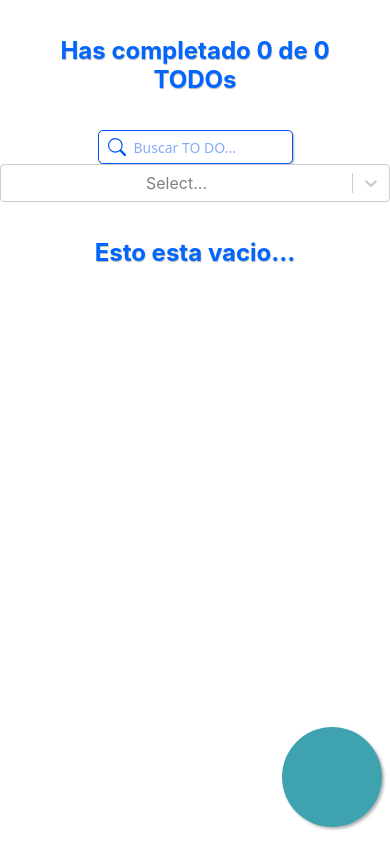
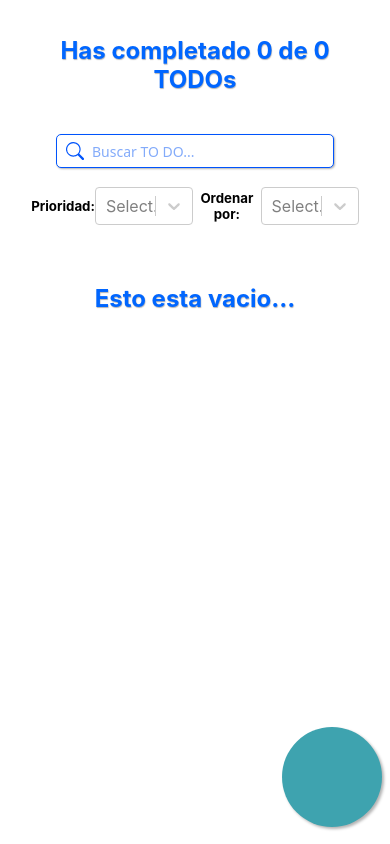
Before and after one commit to Dami-R92/todos-app, a React (Create React App) app: page / in a window 390 px wide. Built offline with nearby package versions, Linux system fonts and the light colour scheme; some icons are missing.

Commit message:
agregado de funciones de filtro y orden por estado completed, prioridad, se arreglaron los boxes que se rompian en mobile(se uso word-break)

```diff
--- a/src/App/App.css
+++ b/src/App/App.css
@@ -66,3 +66,35 @@ text-align: -webkit-center;
   left: 50%;
   transform: translateX(-50%) translateY(100%);
 } */
+
+.toolsContainer {
+  display: flex;
+  flex-direction: row;
+  align-items: center;
+  justify-content: space-around;
+  /* background-color: #bd1b43; */
+  padding: 0px 0px 0px 0px;
+  min-height: 50px;
+  margin: 1% 8%;
+  /* width: 85%; */
+}
+.selectToolContainer {
+  width: 50%;
+  display: flex;
+  flex-direction: row;
+  align-items: center;
+  justify-content: space-around;
+  /* background-color: #585268; */
+
+}
+
+@media screen and (max-width: 50em) {
+  .toolsContainer {
+    display: flex;
+    flex-direction: column;
+  }
+  .selectToolContainer {
+    width: 100%;
+  }
+
+}
--- a/src/App/AppUI.jsx
+++ b/src/App/AppUI.jsx
@@ -32,26 +32,41 @@ function AppUI() {
         setSearchValue,
         filteredValue,
         setFilteredValue,
+        sortByPriority,
+        sortByCompleted,
+        sortByNonCompleted,
     } = React.useContext(TodoContext);
 
     const priorityOptions = ['Todas','Alta', 'Media', 'Baja' ];
 
     const handleSelectChange = (e) => {
-        // console.log(e.value);
-        // console.log(filteredValue);
         setFilteredValue(e.value);
-        // filteredTodos = searchedTodos.filter(todo => todo.priority === e.value);
-        // console.log(filteredTodos);
     }
-
+    const orderOptions = ['Prioridad','Completas','Incompletas','Fecha' ];
+    const handleOrderChange = (e) => {
+        if(e.value === 'Prioridad'){
+            sortByPriority();
+        } else if ( e.value === 'Completas'){
+            sortByCompleted();
+        } else if (e.value === 'Incompletas'){
+            sortByNonCompleted();
+        }
+    }
 
     return (
         <>
         <section className='triangle'>
             <TodoCounter />
             <CreateTodoButton />
+            <div className="toolsContainer">
             <TodoSearch />
+            <div className="selectToolContainer">
+            <h5>Prioridad: </h5>
             <Select options={priorityOptions.map((priority) => ({ label: priority, value: priority }))} onChange={handleSelectChange} />
+            <h5>Ordenar por: </h5>
+            <Select options={orderOptions.map((order) => ({ label: order, value: order }))} onChange={handleOrderChange}/>
+            </div>
+            </div>
         </section>
 
             <TodoList>
@@ -72,8 +87,7 @@ function AppUI() {
             </TodoList>
             {openModal && (
                 <Modal>
-                    <TodoForm>
-                        </TodoForm>
+                    <TodoForm/>
                 </Modal>
             )
             }
--- a/src/Components/TodoItem/TodoItem.css
+++ b/src/Components/TodoItem/TodoItem.css
@@ -3,6 +3,7 @@
   justify-content: space-between;
   padding: 0px 0px 0px 0px;
   min-height: 50px;
+  height: auto;
   margin: 4% 8%;
   border: 1px;
   border-style: solid;
@@ -71,6 +72,8 @@
   margin-right: 15px;
   margin-left: 15px;
   color: rgb(42, 45, 54);
+  word-wrap: break-word;
+  word-break: break-all;
   /* text-shadow: 0.5px 0.5px 1px rgba(0, 0, 0, 0.3); */
 }
 .description--completed {
@@ -79,7 +82,7 @@
 .priority{
   display: flex;
   justify-content: center;
-  width: 40px;
+  /* width: 40px; */
   align-items: center;
   font-weight: bolder;
   font-size: 24px;
--- a/src/Components/TodoItem/TodoItem.jsx
+++ b/src/Components/TodoItem/TodoItem.jsx
@@ -2,35 +2,42 @@ import React from 'react'
 import './TodoItem.css'
 
 //Iconos
-import { FaCheck, FaCirclePlus, FaXmark    } from "react-icons/fa6";
-import { FcLowPriority, FcHighPriority , FcMediumPriority } from "react-icons/fc";
+import { FaCheck, FaCirclePlus, FaXmark } from "react-icons/fa6";
+import { FcLowPriority, FcHighPriority, FcMediumPriority } from "react-icons/fc";
 
 function TodoItem(props) {
 
   const PriorityColorSelector = (priority) => {
-    if(priority === 'Alta'){
-      return <FcHighPriority/>}
-    else if(priority === 'Media'){
-      return <FcMediumPriority/>
+    if (priority === 'Alta') {
+      return <FcHighPriority />
     }
-    else if (priority === 'Baja'){
-      return <FcLowPriority/>
+    else if (priority === 'Media') {
+      return <FcMediumPriority />
+    }
+    else if (priority === 'Baja') {
+      return <FcLowPriority />
     }
   }
+
+
 
   return (
     <div className={`todoItem${props.completed ? ' todoItem--completed' : ''}`}
 
     >
       <span className={`check${props.completed ? ' check--active' : ''}`}
-      onClick={props.onComplete}
+        onClick={props.onComplete}
       ><FaCheck /></span>
-      <span  className='priority'> {PriorityColorSelector(props.priority)}
+      <span className='priority'>
+        <p style={{ 'font-size': '10px', 'margin': '0px 10px ' }} >
+          Prioridad:
+        </p>
+        {PriorityColorSelector(props.priority)}
       </span>
       <p className={`description${props.completed ? ' description--completed' : ''}`}>{props.text}</p>
       <span className="delete"
-      onClick={props.onDelete}
-      ><FaXmark/></span>
+        onClick={props.onDelete}
+      ><FaXmark /></span>
     </div>
   )
 }
--- a/src/Components/TodoSearch/TodoSearch.css
+++ b/src/Components/TodoSearch/TodoSearch.css
@@ -8,7 +8,8 @@ font-family: system-ui, -apple-system, BlinkMacSystemFont, 'Segoe UI', Roboto, O
     justify-content: center;
     text-align: center;
 	position: relative;
-	max-width: 50%;
+	max-width: 80%;
+	min-width: 20%;
 }
 
 .input {
@@ -43,3 +44,16 @@ font-family: system-ui, -apple-system, BlinkMacSystemFont, 'Segoe UI', Roboto, O
 	width: 18px;
 	height: 18px;
 }
+
+@media screen and (max-width: 50em) {
+	.custom_input {
+		display: flex;
+		align-items: center;
+		justify-content: center;
+		text-align: center;
+		position: relative;
+		max-width: 100%;
+		min-width: 60%;
+	}
+
+  }
--- a/src/TodoContext/TodoContext.jsx
+++ b/src/TodoContext/TodoContext.jsx
@@ -14,6 +14,7 @@ function TodoProvider({children}) {
     const totalTodos = todos.length;
 
     const [filteredValue, setFilteredValue] = useState('Todas');
+
     const searchedTodos = todos.filter((todo) => {
         const todoText = todo.text.toLowerCase();
         const searchText = searchValue.toLowerCase();
@@ -31,20 +32,35 @@ function TodoProvider({children}) {
 
     //! VAriables en edicion
 
+  // Función para ordenar por prioridad
+  const sortByPriority = () => {
+    const sortedTodos = [...todos].sort((a, b) => {
+      // Puedes ajustar la lógica de ordenación según tus necesidades
+      const priorityOrder = { Baja: 3, Media: 2, Alta: 1 };
+      return priorityOrder[a.priority] - priorityOrder[b.priority];
+    });
 
-    // const filteredTodos = todos.filter((todo) => {
-    //     const todoPriority = todo.priority;
-    //     const searchPriority = filteredValue;
-    //     return todoPriority.includes(searchPriority)
-    // });
+    saveTodos(sortedTodos);
+  };
+  const sortByCompleted = () => {
+    const sortedTodos = [...todos].sort((a, b) => {
+      // Puedes ajustar la lógica de ordenación según tus necesidades
+      const completedOrder = { true: 1, false: 2 };
+      return completedOrder[a.completed] - completedOrder[b.completed];
+    });
 
-    // const filteredTodos = ()=> {
-    //     if(filteredValue === 'Todas'){
-    //         return searchedTodos
-    //     }else {
-    //        return searchedTodos.filter(todo => todo.priority === filteredValue);
-    //     }
-    // }
+    saveTodos(sortedTodos);
+  };
+
+  const sortByNonCompleted = () => {
+    const sortedTodos = [...todos].sort((a, b) => {
+      // Puedes ajustar la lógica de ordenación según tus necesidades
+      const completedOrder = { true: 2, false: 1 };
+      return completedOrder[a.completed] - completedOrder[b.completed];
+    });
+
+    saveTodos(sortedTodos);
+  };
 
         //! VAriables en edicion
     const addTodo = (text, priority) => {
@@ -76,7 +92,7 @@ function TodoProvider({children}) {
     };
 
     return (
-        <TodoContext.Provider value={{ completedTodos, totalTodos, searchValue, setSearchValue, searchedTodos, completeTodo, deleteTodo, error, loading, openModal, setOpenModal, addTodo, filteredValue, setFilteredValue}}>
+        <TodoContext.Provider value={{ completedTodos, totalTodos, searchValue, setSearchValue, searchedTodos, completeTodo, deleteTodo, error, loading, openModal, setOpenModal, addTodo, filteredValue, setFilteredValue, sortByPriority, sortByCompleted, sortByNonCompleted}}>
 
             {children}
 
```
Also changed, not shown: src/TodoContext/useLocalStorage.jsx (+5 -6 lines).
